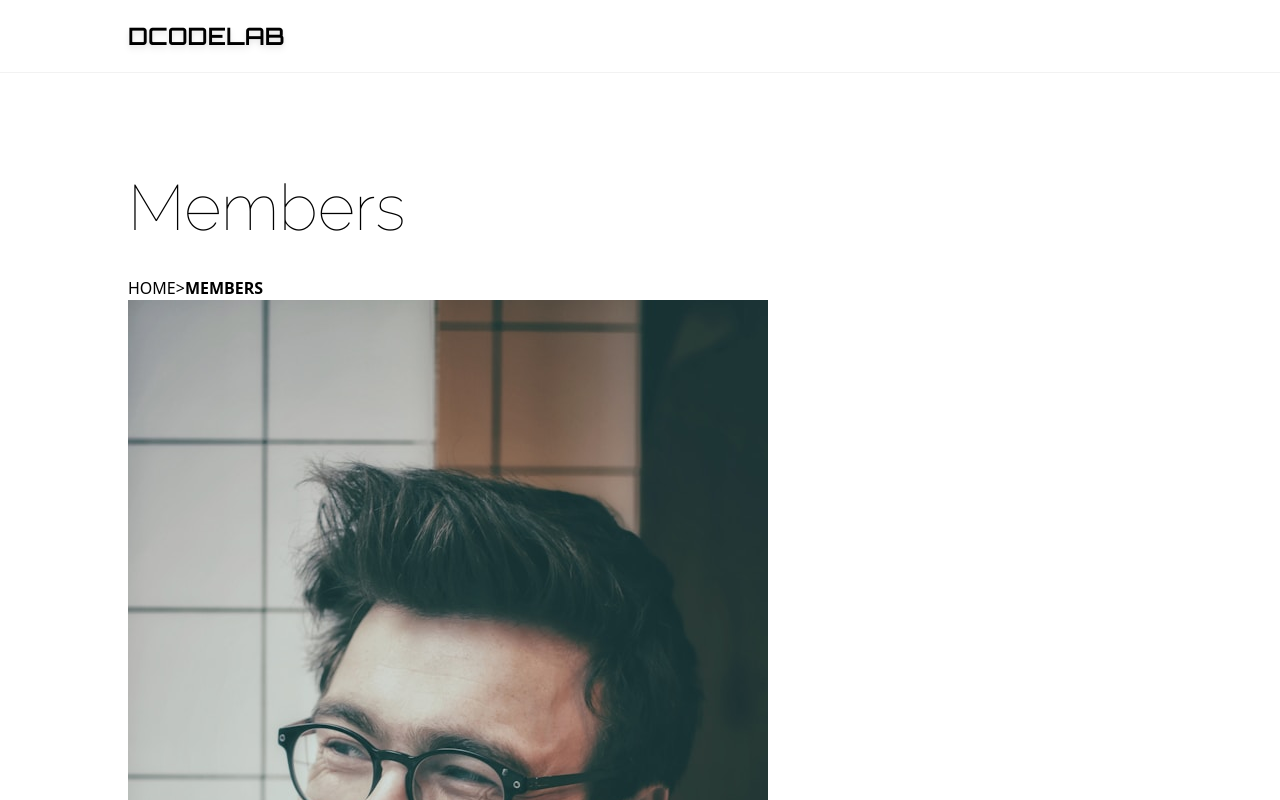
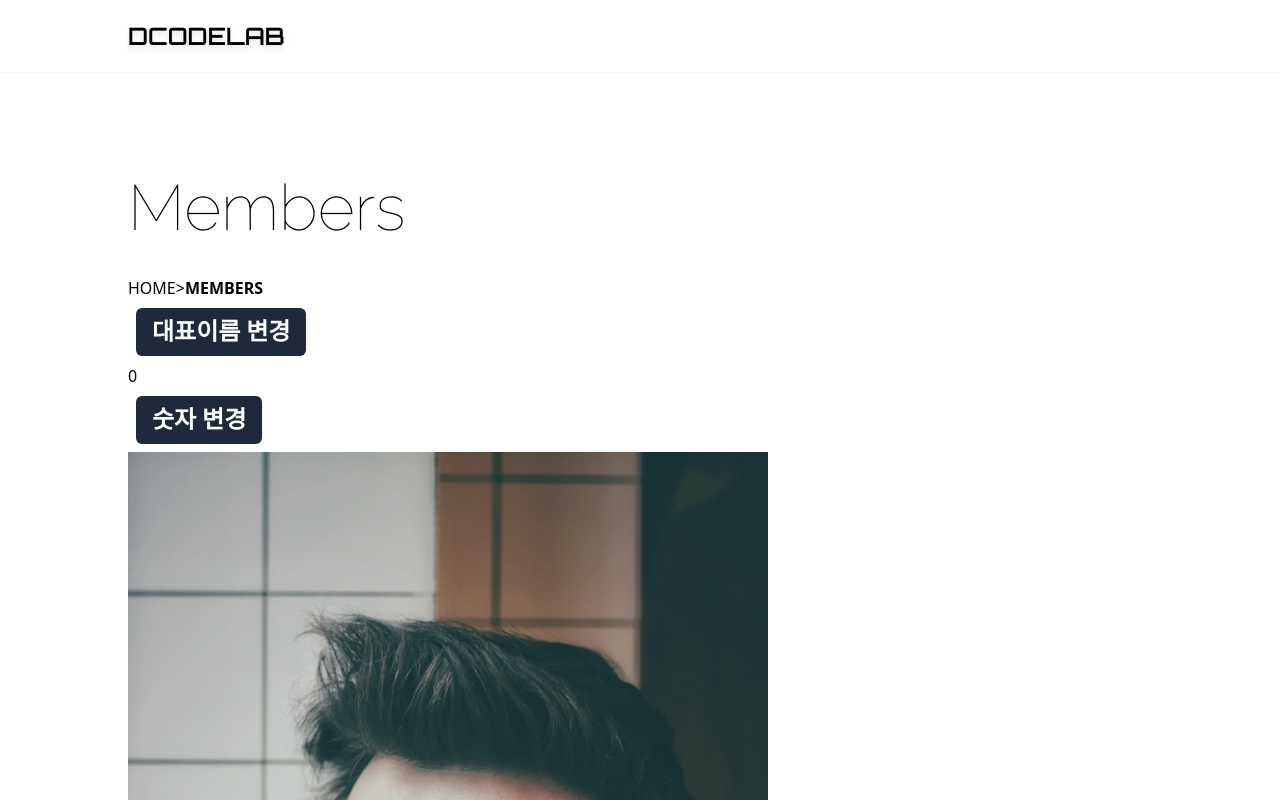
Before and after one commit to box3101/react-study, a React (Vite) app: page /members in a window 1280 px wide. Shown: the top 800 px of the page. Built offline with nearby package versions, Linux system fonts and the light colour scheme.

Commit message:
전개연산자를 통한 참조형자료를 완전복사해서 화면 재랜더링

```diff
--- a/src/pages/Members.jsx
+++ b/src/pages/Members.jsx
@@ -11,8 +11,42 @@ function Members() {
 		{ name: "Peter", position: "Project Manager", pic: "peter.jpg" }
 	]);
 
+	const [Num, setNum] = useState(0);
+
+	//아래와 같이 원시형 자료값을 일반 변수에 값을 복사처리도 리액트가 변경점을 인지함
+	const changeNum = () => {
+		let NewNum = Num;
+		NewNum = 3;
+		setNum(NewNum);
+	};
+
+	//아래의 경우처럼 데이터를 state에 담아놓고 해당 값을 state변경함수로 변경했다고 하더라도
+	//담겨있는 값이 참조형 자료이고 참조형 자료를 deep copy하지 않으면 불변성 유지가 안되므로 재랜더링 일어나지 않음
+	const changeName = () => {
+		//Members:참고링크1
+		//NewMembers: 참고링크2
+		//Mebers에 있는 참조링크1과 NewMembers에 있는 참조링크2는 메모리힙에 있는 같은 같은 데이터를 참조하고 있음 (Shalow Copy)
+		//참조형 자료를 얕은 복사한 이후에 값을 변경하면 원본데이터가 훼손됨 (불변성 유지가 안됨)
+		//리액트 입장에서는 원본이 사라졌기 때문에 비교대상이 사라져셔 화면을 재랜더링 할 수 없음
+		//리액트에서 참조형자료는 전개연산자를 이용해서 deep copy한 이후에 수정후 사용
+		//const NewMembers = Members;
+		const NewMembers = [...Members]; //참조값이 아닌 원본값을 꺼내와서 새로운 배열에 담아주는 완전복사
+		NewMembers[0].name = "Tom";
+		console.log(NewMembers);
+		setMembers(NewMembers);
+	};
+
 	return (
 		<Layout title={"Members"}>
+			<button className="btn" onClick={changeName}>
+				대표이름 변경
+			</button>
+
+			<h1>{Num}</h1>
+			<button className="btn" onClick={changeNum}>
+				숫자 변경
+			</button>
+
 			{Members.map(({ name, position, pic }, idx) => (
 				<article key={idx}>
 					<img src={"/" + pic} alt={name} />
@@ -25,3 +59,18 @@ function Members() {
 }
 
 export default Members;
+
+/*
+	리액트에서 불변성 (immutable)
+	-리액트에서 다루는 중요한 데이터는 모두 불변성을 유지해야됨
+	-원본데이터를 훼손하지 않으면 복사본을 만들고 복사본 수정
+	-리액트는 이전 원본 대비 복사본을 비교해서 변경사항이 있을때에만 화면을 재랜더링
+	-원본이 사라지면 비교할 대상이 없기 때문에 화면 재렌더링이 일어나지 않음
+	자바스크립트 엔진 : Memory Heap, CallStack (callback queue, event loop) + Web API (DOM, Ajax(HttpReques), setTimer)
+	원시형자료 : String, Number, boolean, undefined
+	메모리생성(callstack):값 (callstack)
+	참조형자료 : Array, Object
+	메모리생성(callstack): 값 (Memory Heap)
+	원시형자료같은 경우는 값자체가 실제 물리적으로 담겨있음
+	참조형자료 : 값의 참조위치값만 변수에 담겨있음
+*/
```
